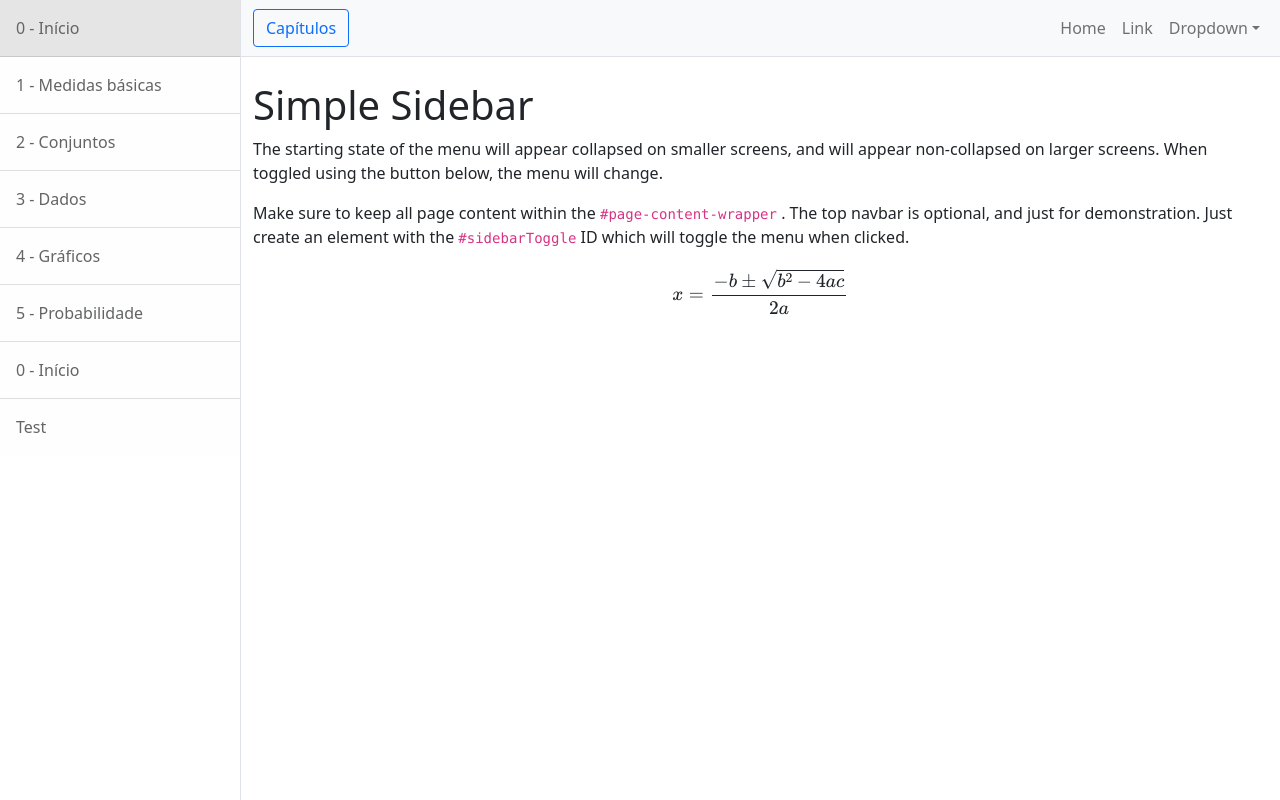
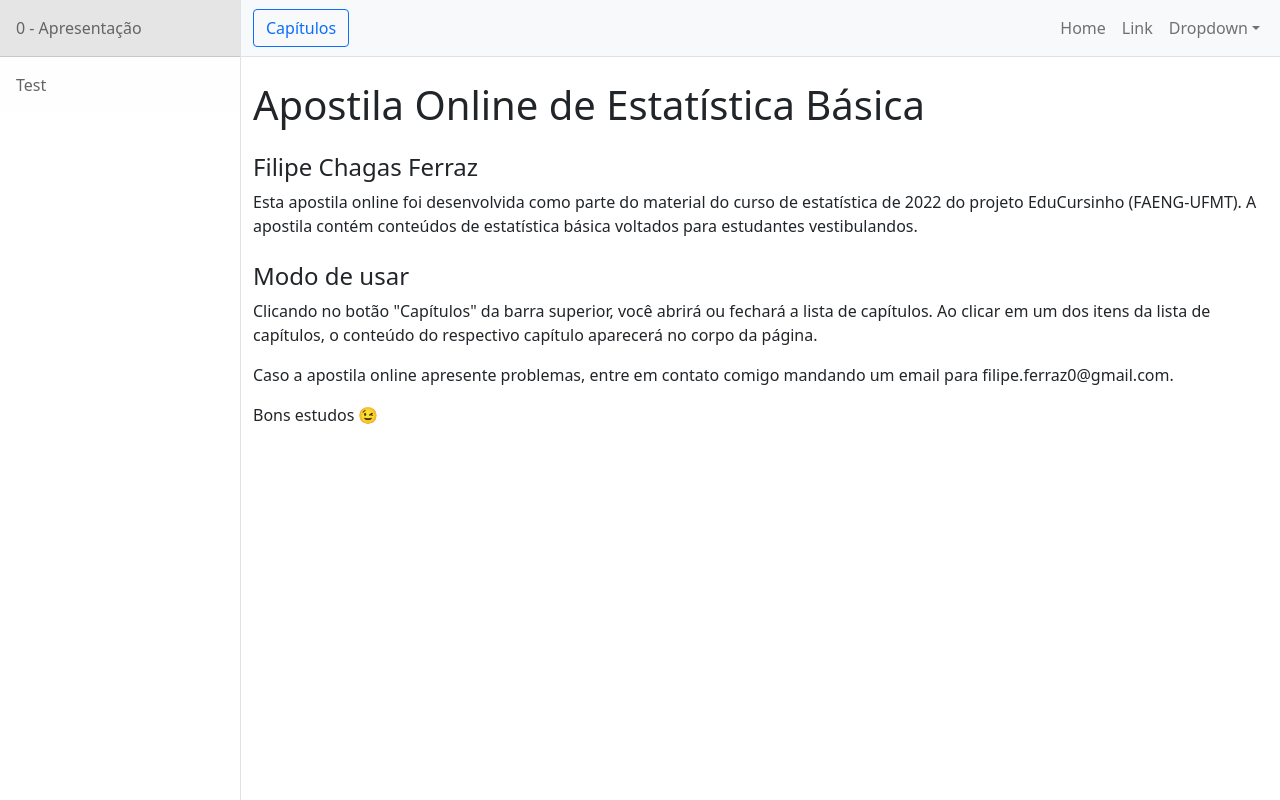
Before and after one commit to FilipeChagasDev/apostila-online-estatistica-basica, a plain HTML site: page index.html in a window 1280 px wide. Drawn offline with nearby package versions, Linux system fonts and the light colour scheme; some packages are replaced by stand-ins of ours.

Commit message:
apresentação

```diff
--- a/articles/default.html
+++ b/articles/default.html
@@ -1,11 +1,19 @@
-<h1 class="mt-4">Simple Sidebar</h1>
-<p>The starting state of the menu will appear collapsed on smaller screens, and will appear non-collapsed on larger screens. When toggled using the button below, the menu will change.</p>
+<h1 class="mt-4">Apostila Online de Estatística Básica</h1>
+<h4 class="mt-4">Filipe Chagas Ferraz</h4>
+
 <p>
-    Make sure to keep all page content within the
-    <code>#page-content-wrapper</code>
-    . The top navbar is optional, and just for demonstration. Just create an element with the
-    <code>#sidebarToggle</code>
-    ID which will toggle the menu when clicked.
+    Esta apostila online foi desenvolvida como parte do material do curso de estatística de 2022 do projeto EduCursinho (FAENG-UFMT).
+    A apostila contém conteúdos de estatística básica voltados para estudantes vestibulandos.
+</p>
 
-    $$x = \frac{-b \pm \sqrt{b^2-4ac}}{2a}$$
+<h4 class="mt-4">Modo de usar</h4>
+<p>
+    Clicando no botão "Capítulos" da barra superior, você abrirá ou fechará a lista de capítulos.
+    Ao clicar em um dos itens da lista de capítulos, o conteúdo do respectivo capítulo aparecerá no corpo da página.
 </p>
+<p>
+    Caso a apostila online apresente problemas, entre em contato comigo mandando um email para filipe.ferraz0@gmail.com.
+</p>
+<p>
+    Bons estudos 😉
+</p>
--- a/articles/list.json
+++ b/articles/list.json
@@ -1,4 +1,4 @@
 [
-    {"title": "0 - Início", "filename": "default.html", "format": "html"},
+    {"title": "0 - Apresentação", "filename": "default.html", "format": "html"},
     {"title": "Test", "filename":"test.md", "format":"markdown"}
 ]
--- a/index.html
+++ b/index.html
@@ -36,12 +36,9 @@
             <div class="border-end bg-white" id="sidebar-wrapper">
                 <!-- <div class="sidebar-heading border-bottom bg-light">Capítulos</div> -->
                 <div class="list-group list-group-flush" id="list">
-                    <a class="list-group-item list-group-item-action list-group-item-light p-3" href="#!">0 - Início </a>
-                    <a class="list-group-item list-group-item-action list-group-item-light p-3" href="#!">1 - Medidas básicas </a>
-                    <a class="list-group-item list-group-item-action list-group-item-light p-3" href="#!">2 - Conjuntos </a>
-                    <a class="list-group-item list-group-item-action list-group-item-light p-3" href="#!">3 - Dados </a>
-                    <a class="list-group-item list-group-item-action list-group-item-light p-3" href="#!">4 - Gráficos </a>
-                    <a class="list-group-item list-group-item-action list-group-item-light p-3" href="#!">5 - Probabilidade </a>
+                    <!--
+                    <a class="list-group-item list-group-item-action list-group-item-light p-3" href="#!">Item</a>
+                    -->
                 </div>
             </div>
 
```
